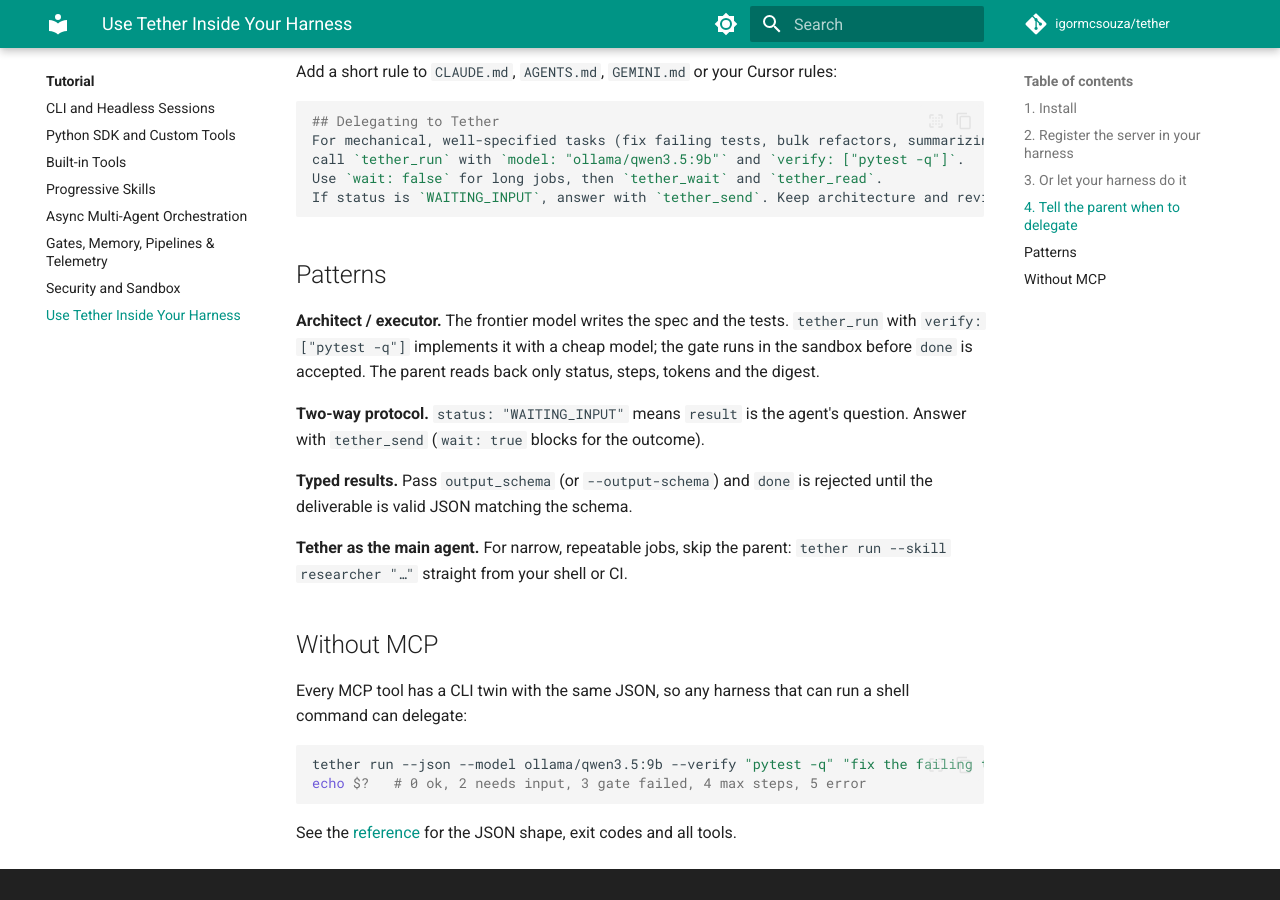
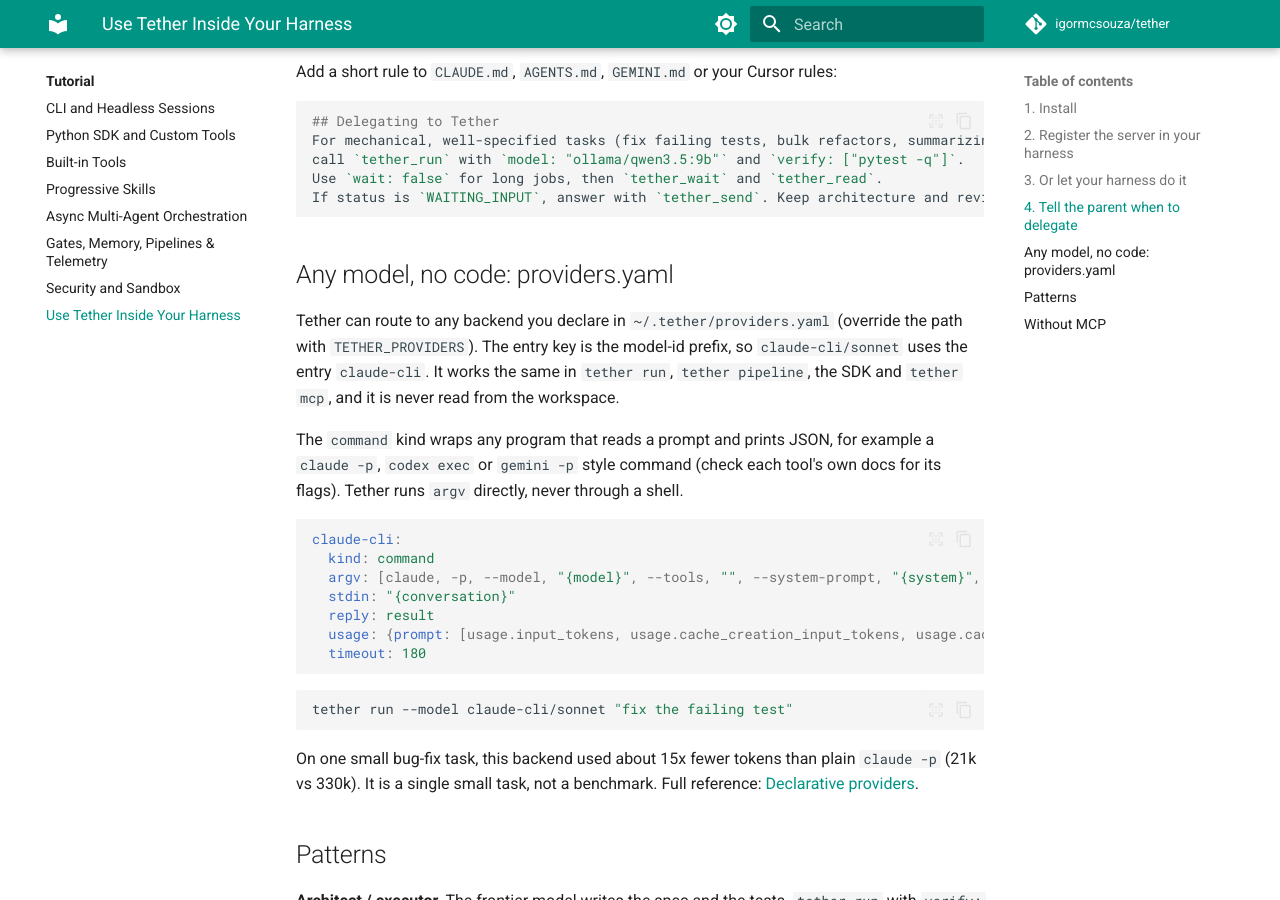
Before and after one commit to igormcsouza/tether, an MkDocs documentation site: the page built from docs/tutorial/agent-interface.md, in a window 1280 px wide and 900 px high, scrolled down 1644 px. Built offline with MkDocs 1.6.1 and Material for MkDocs 9.7.7, drawn with Linux system fonts in a browser that asks for light colours; comment, search, counter and statistics services are not loaded.

Commit message:
docs(providers): document declarative providers (#49)
Providers reference, tutorial section, README, AGENTS.md section D and the
v0.2.1 release notes. Written by Tether, reviewed by hand.

Co-Authored-By: Claude Sonnet 5.5 <noreply@anthropic.com>

````diff
--- a/docs/tutorial/agent-interface.md
+++ b/docs/tutorial/agent-interface.md
@@ -104,6 +104,28 @@ Use `wait: false` for long jobs, then `tether_wait` and `tether_read`.
 If status is `WAITING_INPUT`, answer with `tether_send`. Keep architecture and review for yourself.
 ```
 
+## Any model, no code: providers.yaml
+
+Tether can route to any backend you declare in `~/.tether/providers.yaml` (override the path with `TETHER_PROVIDERS`). The entry key is the model-id prefix, so `claude-cli/sonnet` uses the entry `claude-cli`. It works the same in `tether run`, `tether pipeline`, the SDK and `tether mcp`, and it is never read from the workspace.
+
+The `command` kind wraps any program that reads a prompt and prints JSON, for example a `claude -p`, `codex exec` or `gemini -p` style command (check each tool's own docs for its flags). Tether runs `argv` directly, never through a shell.
+
+```yaml
+claude-cli:
+  kind: command
+  argv: [claude, -p, --model, "{model}", --tools, "", --system-prompt, "{system}", --output-format, json, --no-session-persistence, --setting-sources, "", --disable-slash-commands, --strict-mcp-config]
+  stdin: "{conversation}"
+  reply: result
+  usage: {prompt: [usage.input_tokens, usage.cache_creation_input_tokens, usage.cache_read_input_tokens], completion: usage.output_tokens}
+  timeout: 180
+```
+
+```bash
+tether run --model claude-cli/sonnet "fix the failing test"
+```
+
+On one small bug-fix task, this backend used about 15x fewer tokens than plain `claude -p` (21k vs 330k). It is a single small task, not a benchmark. Full reference: [Declarative providers](../reference/providers.md#declarative-providers).
+
 ## Patterns
 
 **Architect / executor.** The frontier model writes the spec and the tests. `tether_run` with `verify: ["pytest -q"]` implements it with a cheap model; the gate runs in the sandbox before `done` is accepted. The parent reads back only status, steps, tokens and the digest.
````
Also changed, not shown: AGENTS.md (+1 -0 lines), README.md (+22 -0 lines), docs/reference/providers.md (+57 -0 lines), docs/release-notes.md (+6 -0 lines).
